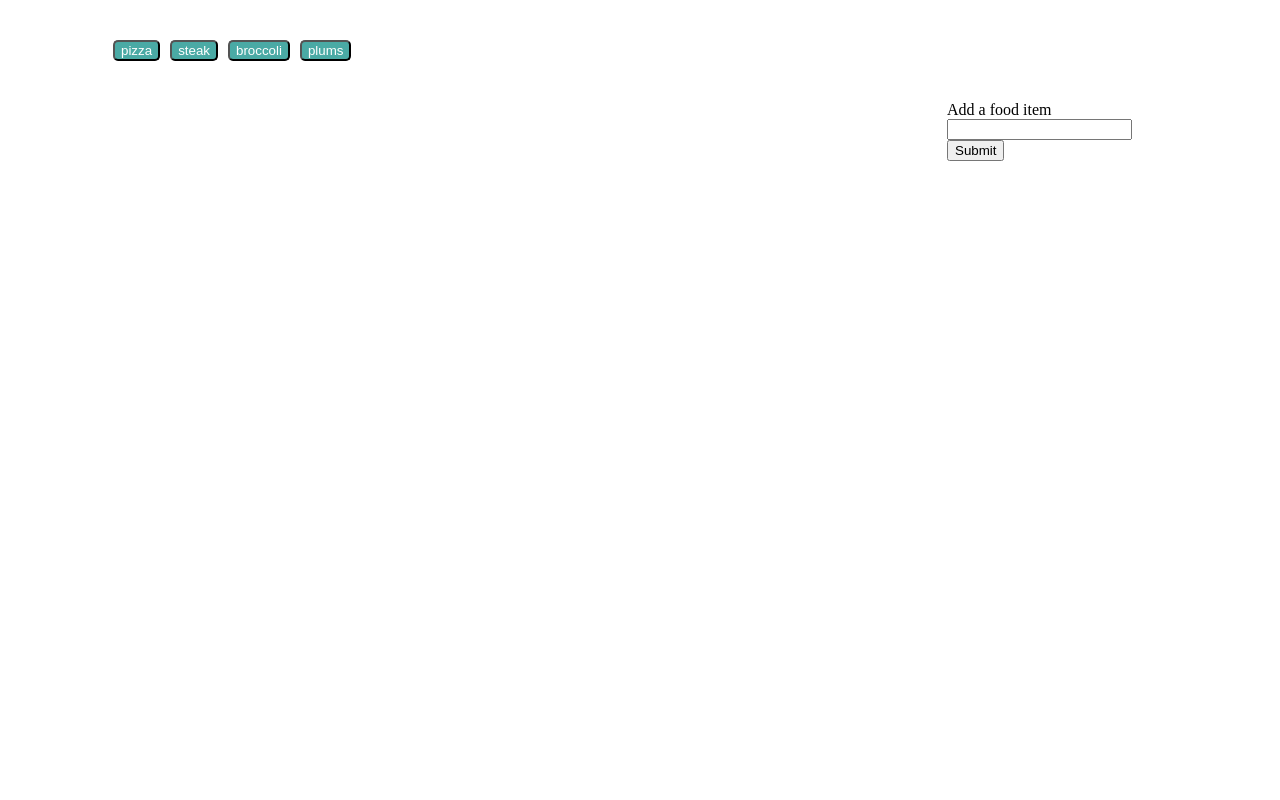
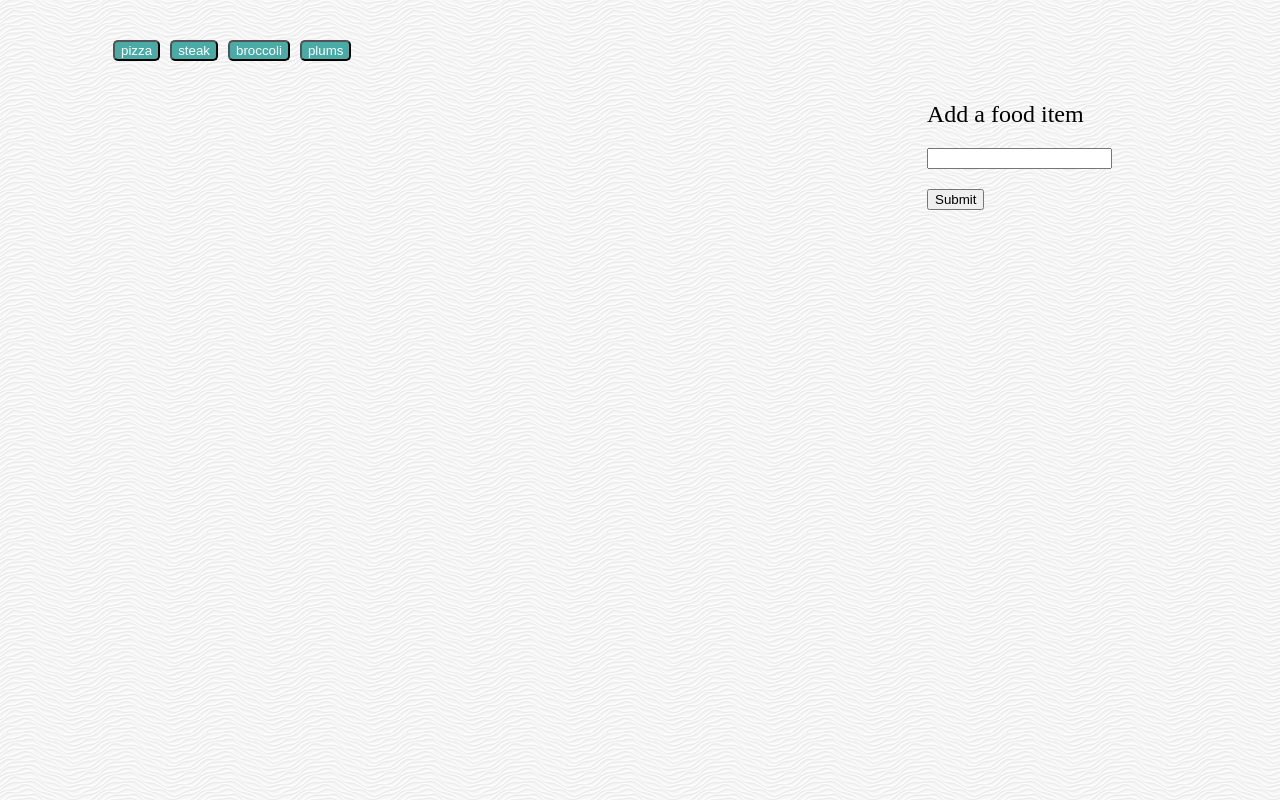
Before and after one commit to cslane64/giftastic, a plain HTML site: page index.html in a window 1280 px wide. Drawn offline with nearby package versions, Linux system fonts and the light colour scheme.

Commit message:
submittable

```diff
--- a/assets/css/style.css
+++ b/assets/css/style.css
@@ -2,13 +2,26 @@
     box-sizing: border-box;
 }
 
-.body {
-    background-image: url("white-waves.png");
+body {
+   background-image: url("../images/white-waves.png");
 }
 
 #food-form {
     float: right;
     margin: 40px 140px 0 0;
+}
+
+#food-add-label {
+    margin: 20px;
+    font-size: 24px;
+}
+
+#food-input {
+    margin: 20px;
+}
+
+#add-food {
+    margin: 0 20px;
 }
 
 #button-farm {
--- a/assets/javascript/script.js
+++ b/assets/javascript/script.js
@@ -43,7 +43,7 @@ function showButtons() {
       var  foodDiv= $("<div class='foods'>");
       // store rating data
       var rating = results[i].rating;
-      var foodRating = $("<h4>").text("rating: " + rating);
+      var foodRating = $("<h4>").text("Rating: " + rating);
       //console.log(foodRating);
       var animated = results[i].images.fixed_height.url;
       var still = results[i].images.fixed_height_still.url;
--- a/index.html
+++ b/index.html
@@ -12,7 +12,7 @@
     <div id="button-farm"></div>
 
     <form id="food-form">
-        <label for="food-input">Add a food item</label> <br>
+        <label for="food-input" id="food-add-label">Add a food item</label> <br>
         <input type="text" id="food-input"> <br> <!--break to ensure button appears on next line-->
 
         <input id="add-food" type=submit value="Submit">
```
Also changed, not shown: assets/images/white-waves.png (added).
